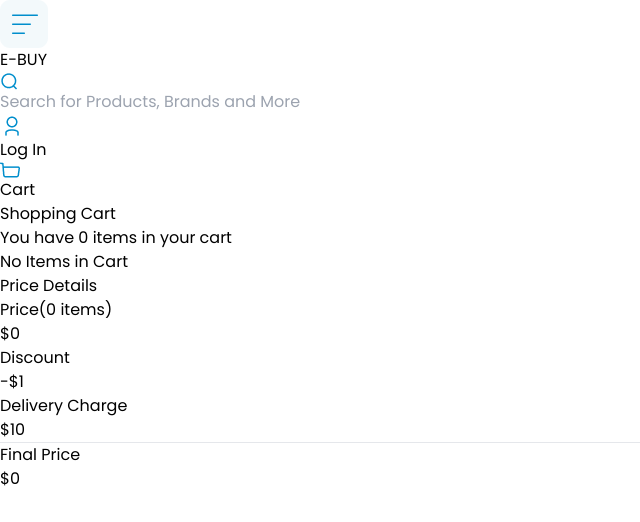
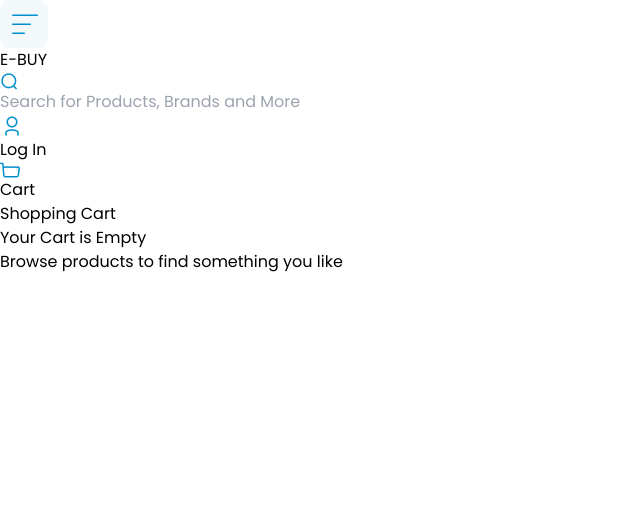
Before and after one commit to sidharthrp/E-buy, a React (Vite) app: page /cart in a window 1280 px wide. Shown: the top 522 px of the page, without its empty margins (0-640 px from the left). Built offline with nearby package versions, Linux system fonts and the light colour scheme.

Commit message:
Fixed bug in cart, now price details doesnt show if cart is empty

```diff
--- a/src/pages/ShoppingCart.jsx
+++ b/src/pages/ShoppingCart.jsx
@@ -44,7 +44,7 @@ function ShoppingCart() {
     <div className='flex justify-around  mt-20'>
         <div className=''>
             <h1 className='font-bold text-xl'>Shopping Cart</h1>
-            <p>You have {items.length>0?items.length : 0} items in your cart</p>
+            <p>{items.length>0 && `You have ${items.length}  items in your cart`}</p>
             {items.length>0 ? <div className='my-10 '>
                 {items.map((item)=>{
                     totalPrice+=parseInt(item.price)
@@ -67,11 +67,17 @@ function ShoppingCart() {
                 }
                 )}
             <button className='bg-green-600 rounded-lg p-2 text-white hover:text-black shadow-lg'>Proceed to Buy</button>
-            </div>: <p>No Items in Cart</p>}
+            </div>:
+                <div>
+                <p className='py-5'>Your Cart is Empty</p>
+                <p>Browse products to find something you like</p>
+                </div>
+            }
         </div>
 
+
         <div className=' p-10 '>
-            <div className='rounded-xl p-5 shadow-lg'>
+        {items.length>0 && <div className='rounded-xl p-5 shadow-lg'>
                 <h1 className='p-5 text-xl'>Price Details</h1>
                 <div className='flex justify-between'>
                     <p className='py-2'>Price({items&& items.length} items) </p>
@@ -94,7 +100,9 @@ function ShoppingCart() {
                 </div>
 
             </div>
+                }
         </div>
+
     </div>
     )
 }
```
